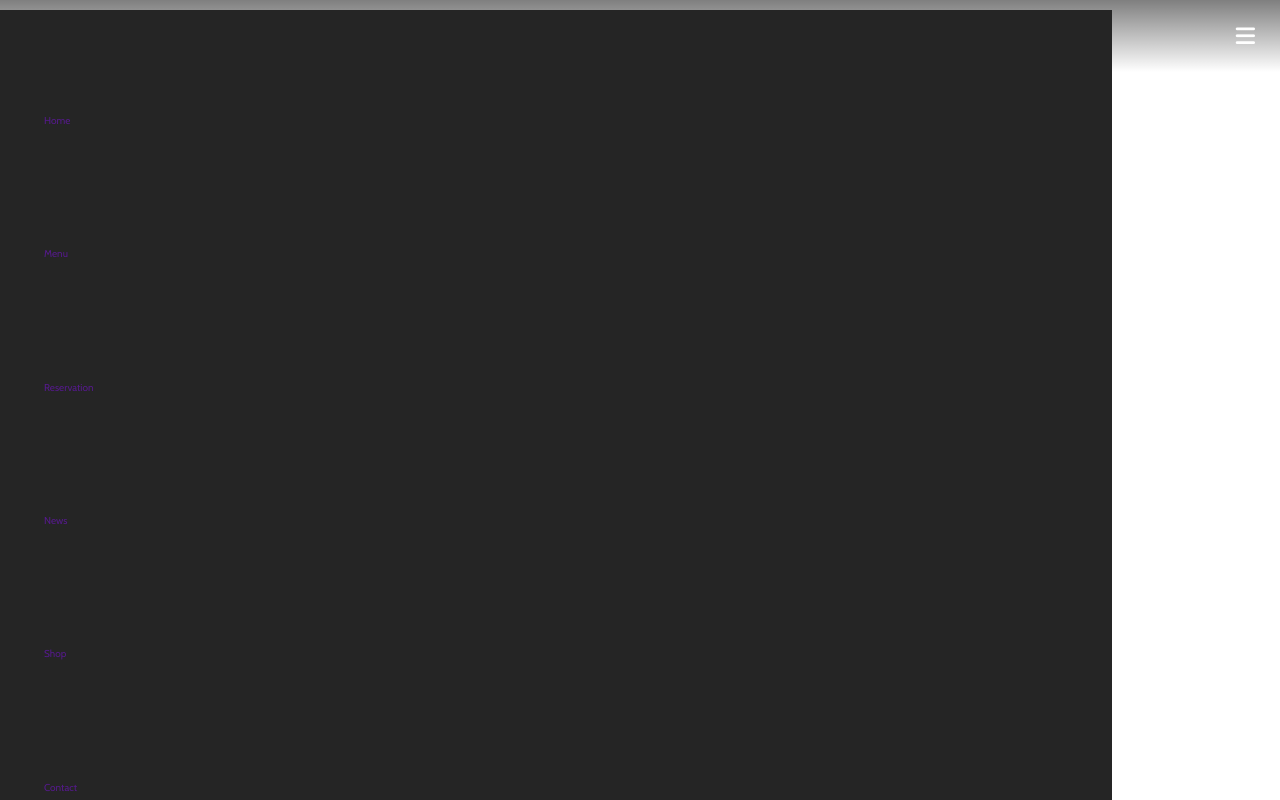
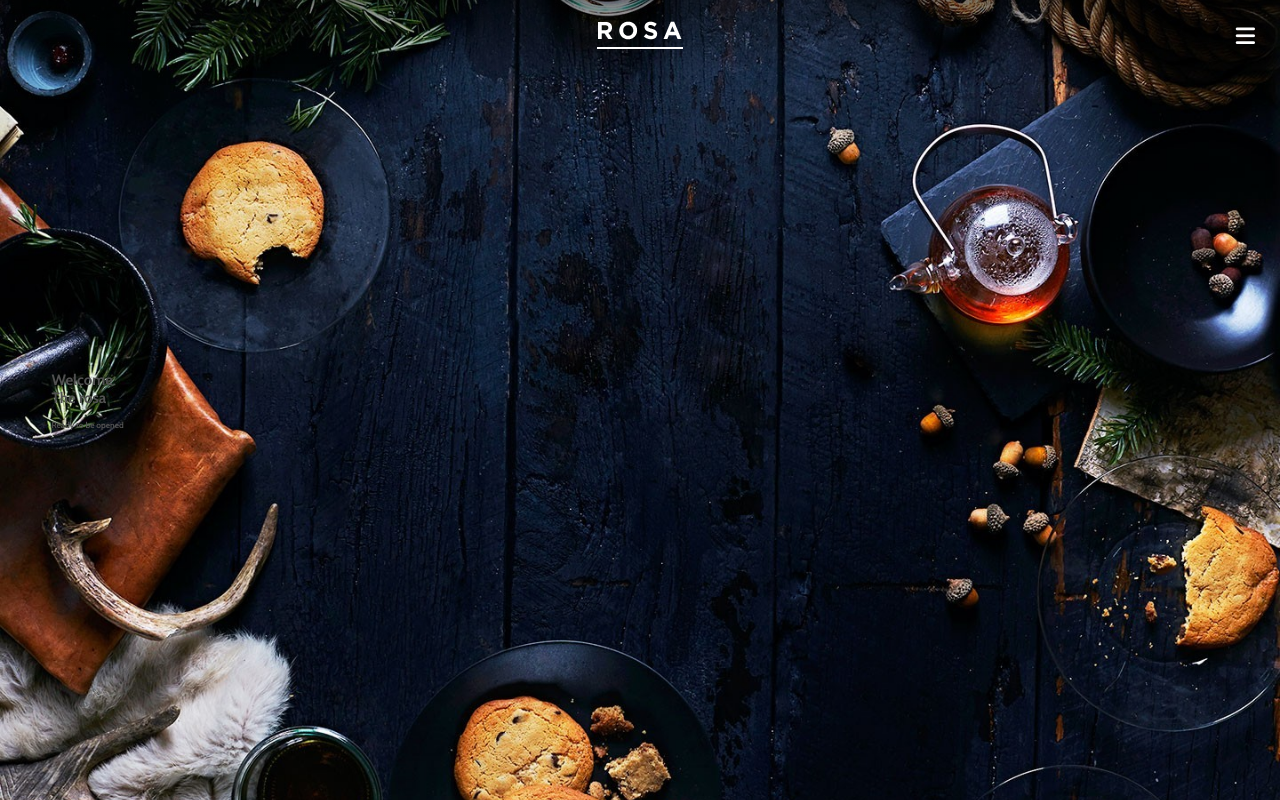
Before and after one commit to Eliseotata98/Rosa-Restaurant, a plain HTML site: page index.html in a window 1280 px wide. Drawn offline with nearby package versions, Linux system fonts and the light colour scheme; a web font is replaced by a local one.

Commit message:
terminado el nav

```diff
--- a/css/style.css
+++ b/css/style.css
@@ -1,7 +1,7 @@
 @import url('https://fonts.googleapis.com/css2?family=Cabin:wght@400;500;600;700&family=Herr+Von+Muellerhoff&family=Source+Sans+Pro:ital,wght@0,200;0,300;0,400;0,600;0,700;0,900;1,700;1,900&display=swap');
 
 *,
-*::before
+*::before,
 *::after {
     margin: 0;
     padding: 0;
@@ -94,8 +94,68 @@ header {
     flex-direction: column;
     justify-content: space-around;
     z-index: 1250;
-    /* transform: translateX(-100%); */
+    transform: translateX(-100%);
     transition: transform .5s;
 }
 
-/* 27:30 */
+.nav::before {
+    content: '';
+    position: fixed;
+    top: 0;
+    left: 0;
+    width: 100vw;
+    height: 100vh;
+    background-color: rgba(0,0,0,.8);
+    z-index: 1000;
+    opacity: 0;
+    transform: scale(0);
+    transition: opacity .5s;
+}
+
+.open .fa-times {
+    display: block;
+}
+
+.open .fa-bars {
+    display: none;
+}
+
+.open .nav-list {
+    transform: translate(0);
+}
+
+.open .nav::before {
+    opacity: 1;
+    transform: scale(1);
+}
+
+.nav-item {
+    border-bottom: 2px solid rgba(255,255,255,.3);
+}
+
+.nav-link {
+    display: block;
+    color: #fff;
+    text-transform: uppercase;
+    font-size: 1.6rem;
+    letter-spacing: 2px;
+    margin-right: -2px;
+    transition: color.5s;
+}
+
+.nav-link:hover {
+    color: var(--secondary-font-color);
+}
+
+/* ================= HEADER ================= */
+
+.hero {
+    width: 100%;
+    height: 100vh;
+    background: url('../images/hero.jpg') center no-repeat;
+    background-size: cover;
+    display: flex;
+    align-items: center;
+    justify-content: center;
+
+}
--- a/js/main.js
+++ b/js/main.js
@@ -0,0 +1,11 @@
+// Select element fuction
+const selectElement = function (element) {
+    return document.querySelector(element);
+};
+
+let menuToggler = selectElement('.menu-toggle');
+let body = selectElement('body');
+
+menuToggler.addEventListener('click', function (){
+    body.classList.toggle('open');
+});
```
Also changed, not shown: index.html (+2 -0 lines).
